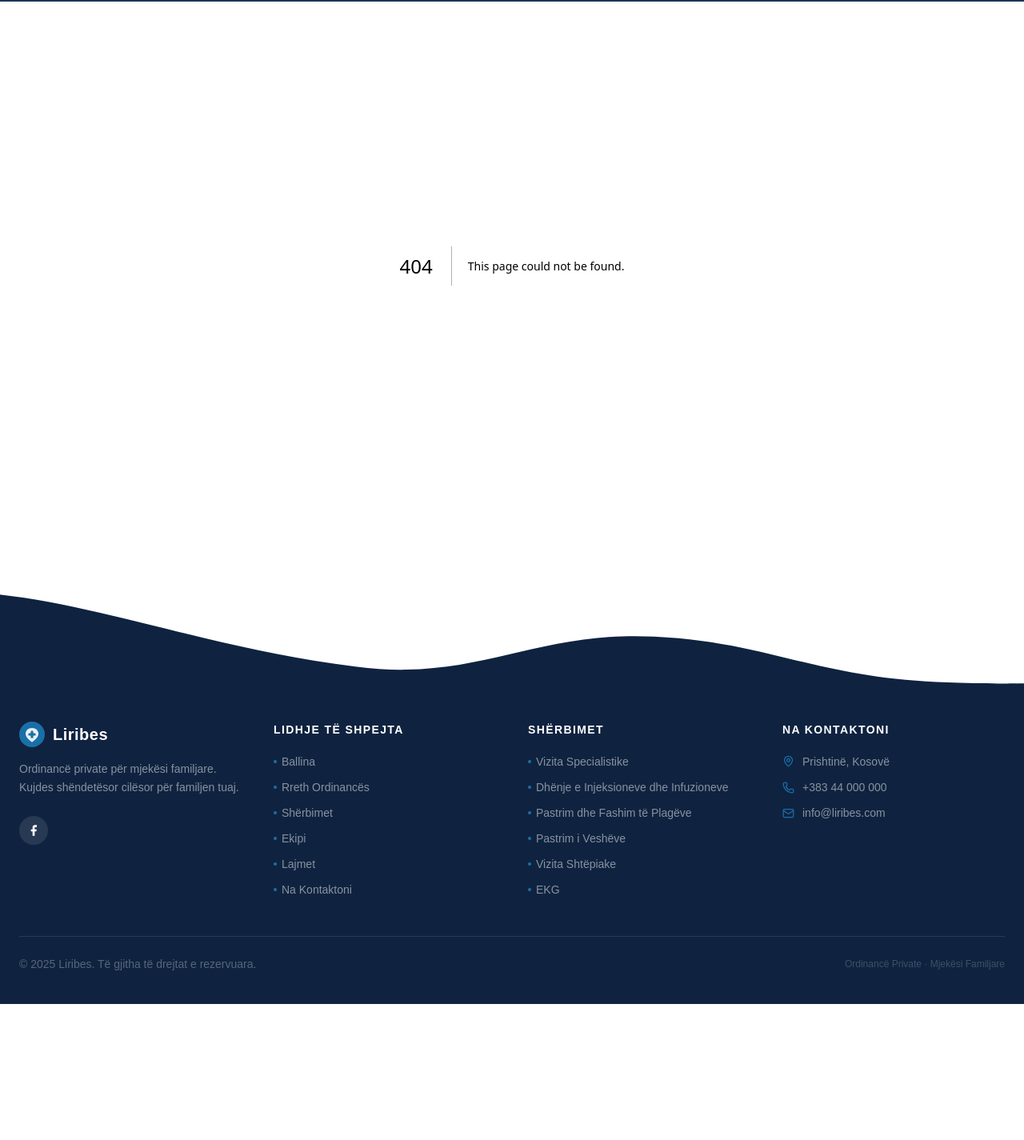
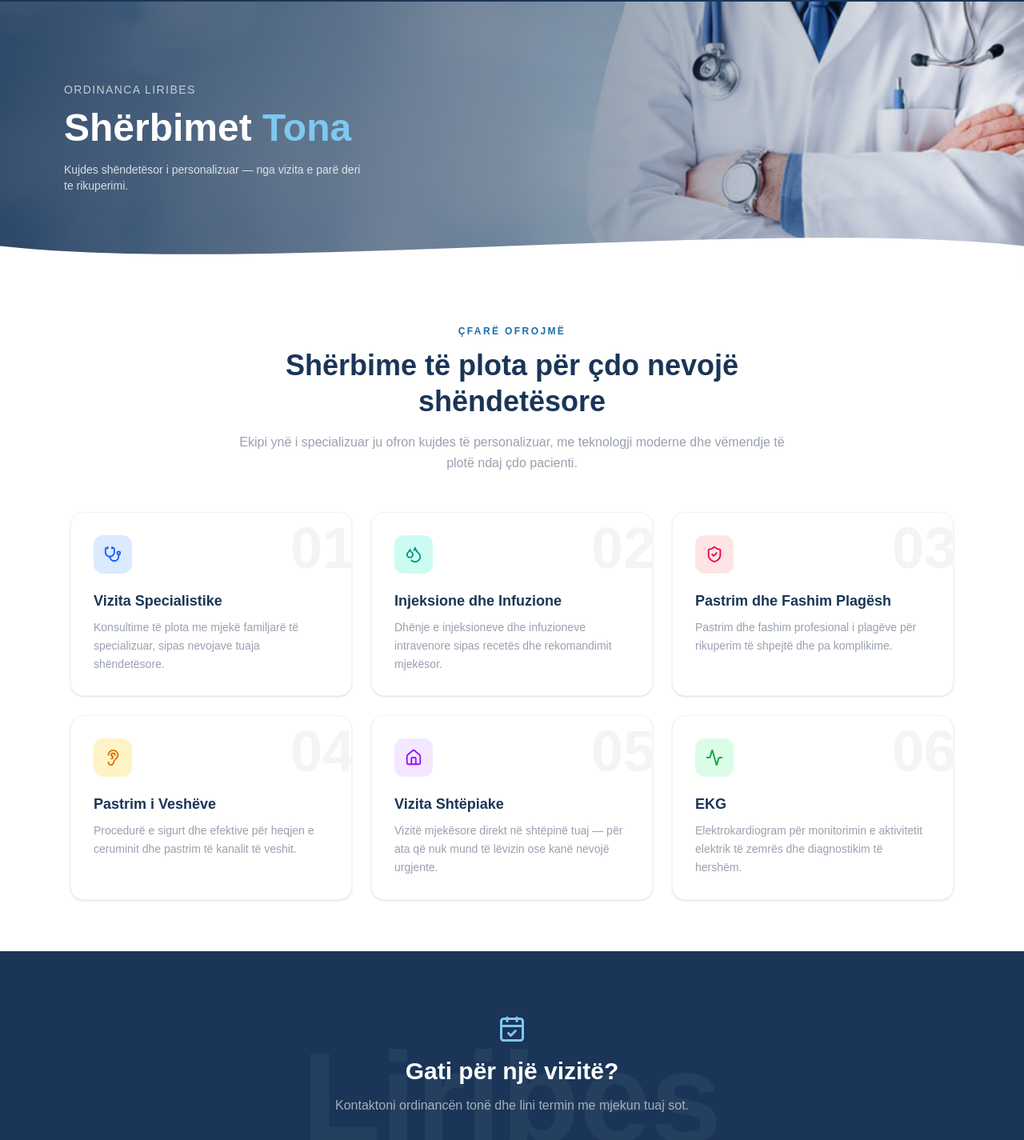
Before and after one commit to ronnni1/liribes, a Next.js app: page /sherbimet in a window 1280 px wide. Before the commit this address had no page. Shown: the part 68-1493 px from the top of the page at 80% size. Before the commit the page ends 1323 px from the top, so only its background shows below. Built offline with nearby package versions, Linux system fonts and the light colour scheme; a web font is replaced by a local one.

Commit message:
update
Services page

```diff
--- /dev/null
+++ b/src/app/sherbimet/page.tsx
@@ -0,0 +1,5 @@
+import Sherbimet from '@/components/Sherbimet';
+
+export default function SherbimetPage() {
+  return <Sherbimet />;
+}
--- a/src/components/Footer.tsx
+++ b/src/components/Footer.tsx
@@ -23,19 +23,8 @@ export default function Footer() {
   return (
     <footer className="relative bg-[#0f2340]">
 
-      {/* Top wave */}
-      <div className="absolute top-0 left-0 right-0">
-        <svg viewBox="0 0 1440 200" preserveAspectRatio="none"
-          className="w-full block h-[80px] sm:h-[110px] md:h-[150px]">
-          <path
-            d="M0,15 C150,35 300,105 500,135 C670,162 750,75 920,85 C1090,95 1150,158 1350,162 C1410,164 1435,163 1440,163 L1440,0 L0,0 Z"
-            fill="white"
-          />
-        </svg>
-      </div>
-
       {/* Main content */}
-      <div className="relative z-10 pt-[120px] md:pt-[170px] pb-10 max-w-7xl mx-auto px-6">
+      <div className="relative z-10 pt-12 pb-10 max-w-7xl mx-auto px-6">
         <div className="grid grid-cols-1 sm:grid-cols-2 lg:grid-cols-4 gap-10 mb-12">
 
           {/* Col 1 — brand */}
--- a/src/components/Navbar.tsx
+++ b/src/components/Navbar.tsx
@@ -7,7 +7,7 @@ import { ChevronDown, Menu, X } from 'lucide-react';
 const navLinks = [
   { label: 'Ballina', href: '/', dropdown: false },
   { label: 'Rreth Ordinancës', href: '/rreth-nesh', dropdown: false },
-  { label: 'Shërbimet', href: '/sherbimet', dropdown: true },
+  { label: 'Shërbimet', href: '/sherbimet', dropdown: false },
   { label: 'Na Kontaktoni', href: '/kontakt', dropdown: false },
 ];
 
--- /dev/null
+++ b/src/components/Sherbimet.tsx
@@ -0,0 +1,154 @@
+import Image from 'next/image';
+import Link from 'next/link';
+import {
+  Stethoscope,
+  Droplets,
+  ShieldCheck,
+  Ear,
+  House,
+  Activity,
+  CalendarCheck,
+} from 'lucide-react';
+import stetoskopi from '@/assets/servicesbanner.jpg';
+
+const services = [
+  {
+    num: '01',
+    icon: Stethoscope,
+    color: 'bg-blue-100 text-blue-600',
+    title: 'Vizita Specialistike',
+    desc: 'Konsultime të plota me mjekë familjarë të specializuar, sipas nevojave tuaja shëndetësore.',
+  },
+  {
+    num: '02',
+    icon: Droplets,
+    color: 'bg-teal-100 text-teal-600',
+    title: 'Injeksione dhe Infuzione',
+    desc: 'Dhënje e injeksioneve dhe infuzioneve intravenore sipas recetës dhe rekomandimit mjekësor.',
+  },
+  {
+    num: '03',
+    icon: ShieldCheck,
+    color: 'bg-rose-100 text-rose-600',
+    title: 'Pastrim dhe Fashim Plagësh',
+    desc: 'Pastrim dhe fashim profesional i plagëve për rikuperim të shpejtë dhe pa komplikime.',
+  },
+  {
+    num: '04',
+    icon: Ear,
+    color: 'bg-amber-100 text-amber-600',
+    title: 'Pastrim i Veshëve',
+    desc: 'Procedurë e sigurt dhe efektive për heqjen e ceruminit dhe pastrim të kanalit të veshit.',
+  },
+  {
+    num: '05',
+    icon: House,
+    color: 'bg-purple-100 text-purple-600',
+    title: 'Vizita Shtëpiake',
+    desc: 'Vizitë mjekësore direkt në shtëpinë tuaj — për ata që nuk mund të lëvizin ose kanë nevojë urgjente.',
+  },
+  {
+    num: '06',
+    icon: Activity,
+    color: 'bg-green-100 text-green-600',
+    title: 'EKG',
+    desc: 'Elektrokardiogram për monitorimin e aktivitetit elektrik të zemrës dhe diagnostikim të hershëm.',
+  },
+];
+
+export default function Sherbimet() {
+  return (
+    <main className="pt-[70px]">
+
+      {/* Hero */}
+      <section className="relative h-[340px] overflow-hidden">
+        <Image
+          src={stetoskopi}
+          alt="Shërbimet"
+          fill
+          className="object-cover object-center"
+          priority
+          quality={100}
+        />
+        <div className="absolute inset-0 bg-gradient-to-r from-[#1a3557]/85 via-[#1a3557]/55 to-transparent" />
+        <div className="relative h-full flex flex-col justify-center px-8 md:px-20">
+          <p className="text-white/70 text-sm tracking-widest uppercase mb-2">Ordinanca Liribes</p>
+          <h1 className="text-4xl md:text-5xl font-bold text-white leading-tight">
+            Shërbimet <span className="text-[#7ec8f0]">Tona</span>
+          </h1>
+          <p className="mt-3 text-white/80 text-sm max-w-sm">
+            Kujdes shëndetësor i personalizuar — nga vizita e parë deri te rikuperimi.
+          </p>
+        </div>
+
+        <div className="absolute bottom-0 left-0 right-0">
+          <svg viewBox="0 0 1440 80" fill="none" xmlns="http://www.w3.org/2000/svg" className="w-full block -mb-px">
+            <path d="M0,40 C360,80 1080,0 1440,40 L1440,82 L0,82 Z" fill="white" />
+          </svg>
+        </div>
+      </section>
+
+      {/* Intro */}
+      <section className="max-w-3xl mx-auto px-6 pt-16 pb-4 text-center">
+        <p className="text-[#1a6ea8] font-semibold text-xs tracking-[0.2em] uppercase mb-3">Çfarë ofrojmë</p>
+        <h2 className="text-3xl md:text-4xl font-bold text-[#1a3557] leading-tight mb-4">
+          Shërbime të plota për çdo nevojë shëndetësore
+        </h2>
+        <p className="text-gray-400 text-base leading-relaxed">
+          Ekipi ynë i specializuar ju ofron kujdes të personalizuar, me teknologji moderne dhe vëmendje të plotë ndaj çdo pacienti.
+        </p>
+      </section>
+
+      {/* Services grid */}
+      <section className="max-w-6xl mx-auto px-6 pt-8 pb-16 grid grid-cols-1 sm:grid-cols-2 lg:grid-cols-3 gap-6">
+        {services.map(({ num, icon: Icon, color, title, desc }) => (
+          <div
+            key={num}
+            className="relative bg-white rounded-2xl border border-gray-100 shadow-sm hover:shadow-lg transition-shadow duration-300 p-7 overflow-hidden group"
+          >
+            {/* Watermark number */}
+            <span className="absolute top-2 -right-1 text-[72px] font-extrabold text-gray-100 leading-none select-none group-hover:text-[#1a6ea8]/10 transition-colors duration-300">
+              {num}
+            </span>
+
+            {/* Icon */}
+            <div className={`w-12 h-12 rounded-xl flex items-center justify-center mb-5 ${color.split(' ')[0]}`}>
+              <Icon size={22} className={color.split(' ')[1]} />
+            </div>
+
+            {/* Text */}
+            <h3 className="font-bold text-[#1a3557] text-lg mb-2">{title}</h3>
+            <p className="text-gray-400 text-sm leading-relaxed">{desc}</p>
+
+            {/* Bottom accent line */}
+            <div className="absolute bottom-0 left-0 right-0 h-0.5 bg-gradient-to-r from-transparent via-[#1a6ea8]/30 to-transparent scale-x-0 group-hover:scale-x-100 transition-transform duration-300" />
+          </div>
+        ))}
+      </section>
+
+      {/* CTA */}
+      <section className="relative bg-[#1a3557] py-20 px-6 text-center overflow-hidden">
+        <div className="absolute inset-0 flex items-center justify-center pointer-events-none select-none">
+          <span className="text-[100px] md:text-[160px] font-extrabold text-white/5 leading-none">Liribes</span>
+        </div>
+
+        <div className="relative z-10 max-w-xl mx-auto">
+          <CalendarCheck size={36} className="text-[#7ec8f0] mx-auto mb-4" />
+          <h2 className="text-3xl font-bold text-white mb-3">Gati për një vizitë?</h2>
+          <p className="text-white/60 text-base mb-8 leading-relaxed">
+            Kontaktoni ordinancën tonë dhe lini termin me mjekun tuaj sot.
+          </p>
+          <Link
+            href="/kontakt"
+            className="inline-flex items-center gap-2 bg-white text-[#1a3557] font-bold text-sm px-8 py-3.5 rounded-full hover:bg-[#7ec8f0] transition-colors duration-200"
+          >
+            <CalendarCheck size={16} />
+            Lëni Termin
+          </Link>
+        </div>
+
+      </section>
+
+    </main>
+  );
+}
```
Also changed, not shown: src/assets/herobannerservice.webp (added), src/assets/servicesbanner.jpg (added).
